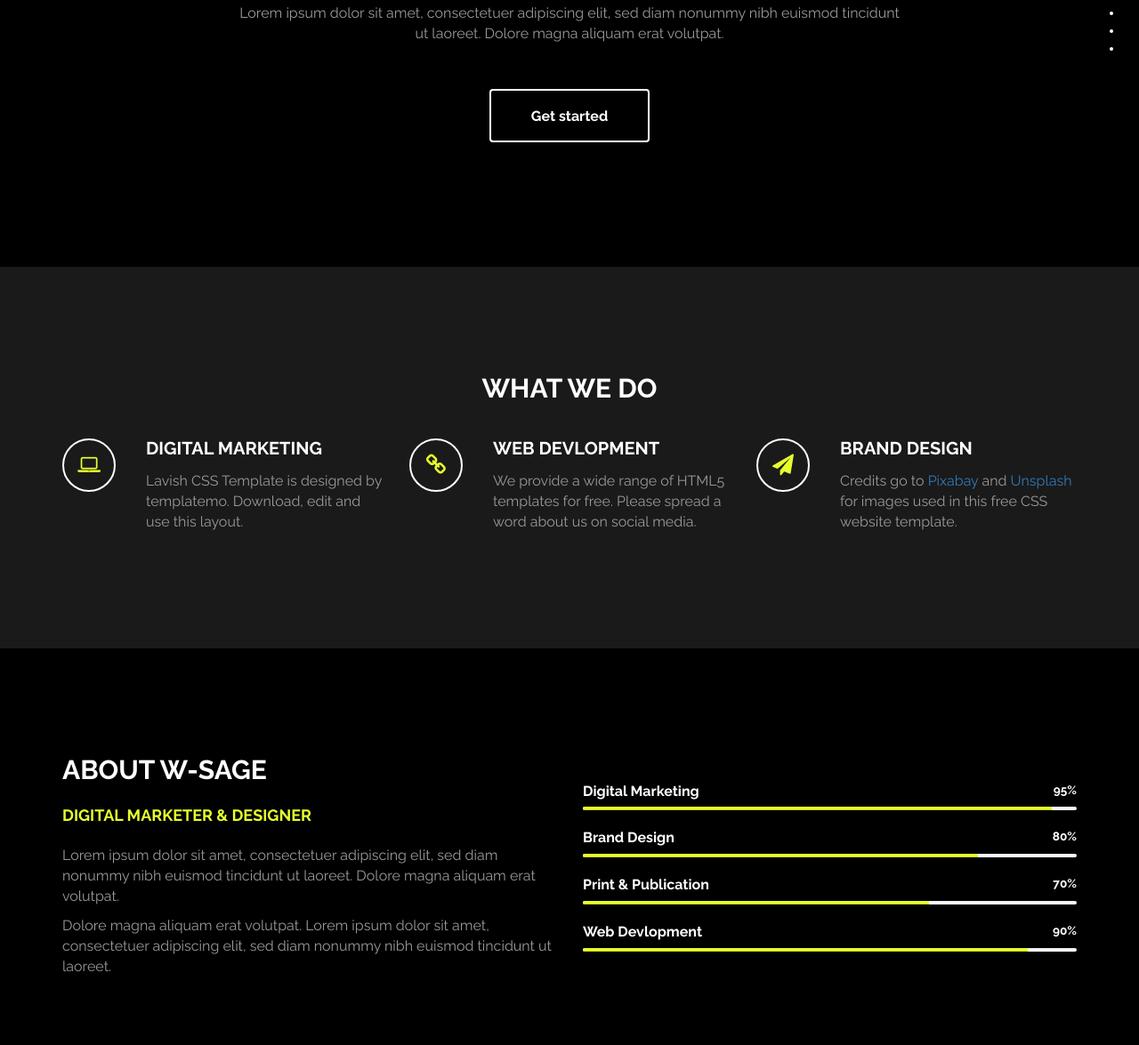
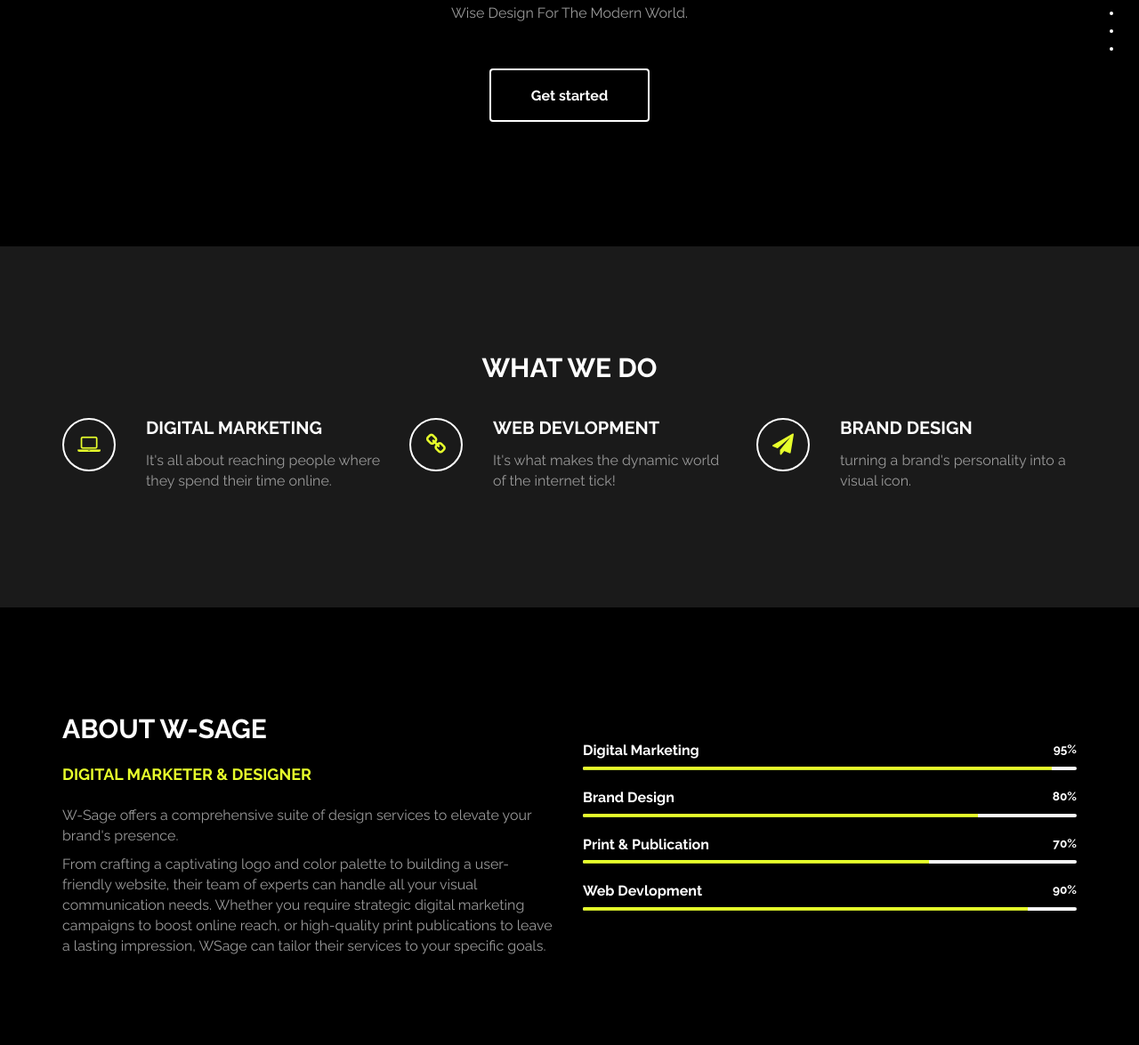
Before and after one commit to Hitarth0604/Wsage, a plain HTML site: page index.html in a window 1280 px wide. Shown: the part 385-1560 px from the top of the page at 89% size. Drawn offline with Linux system fonts and the light colour scheme.

Commit message:
Add files via upload

```diff
--- a/index.html
+++ b/index.html
@@ -32,11 +32,6 @@
 		<link rel="stylesheet" href="css/templatemo-style.css">
 
 	</head>
-	<style>
-		.btn btn-default smoothScroll wow fadeInUp:hover{
-			background-color: #E7FF2B;
-		}
-	</style>
 	<body>
 
 	<div id="fullpage">
@@ -51,7 +46,7 @@
 						<h3>W-sage</h3>
 
 						<h2 class="rotate">DIGITAL MARKETING &AMP; BRAND DESIGNING, UI &AMP; UX SPECIALIST, WEB DEVLOPMENT</h2>
-						<p>Lorem ipsum dolor sit amet, consectetuer adipiscing elit, sed diam nonummy nibh euismod tincidunt ut laoreet. Dolore magna aliquam erat volutpat.</p>
+						<p>Wise Design For The Modern World.</p>
 						<a href="#work" class="btn btn-default smoothScroll wow fadeInUp" data-wow-delay="1s" >Get started</a>
 					</div>
 					<div class="col-md-2"></div>
@@ -77,7 +72,7 @@
 							</div>
 							<div class="media-body">
 								<h3 class="media-heading">DIGITAL MARKETING</h3>
-								<p>Lavish CSS Template is designed by templatemo. Download, edit and use this layout.</p>
+								<p>It's all about reaching people where they spend their time online.</p>
 							</div>
 						</div>
 					</div>
@@ -89,7 +84,7 @@
 							</div>
 							<div class="media-body">
 								<h3 class="media-heading">WEB DEVLOPMENT</h3>
-								<p>We provide a wide range of HTML5 templates for free. Please spread a word about us on social media.</p>
+								<p> It's what makes the dynamic world of the internet tick!</p>
 							</div>
 						</div>
 					</div>
@@ -101,7 +96,8 @@
 							</div>
 							<div class="media-body">
 								<h3 class="media-heading">BRAND DESIGN</h3>
-								<p>Credits go to <a rel="nofollow" href="https://pixabay.com">Pixabay</a> and <a rel="nofollow" href="http://unsplash.com">Unsplash</a> for images used in this free CSS website template.</p>
+								<p>turning a brand's personality into a visual icon.
+									</p>
 							</div>
 						</div>
 					</div>
@@ -118,8 +114,8 @@
 					<div class="col-md-6 col-xs-11 wow fadeInLeft" data-wow-delay="0.9s">
 						<h2>ABOUT W-SAGE</h2>
 						<h4>DIGITAL MARKETER &AMP; DESIGNER</h4>
-						<p>Lorem ipsum dolor sit amet, consectetuer adipiscing elit, sed diam nonummy nibh euismod tincidunt ut laoreet. Dolore magna aliquam erat volutpat.</p>
-						<p>Dolore magna aliquam erat volutpat. Lorem ipsum dolor sit amet, consectetuer adipiscing elit, sed diam nonummy nibh euismod tincidunt ut laoreet.</p>
+						<p>W-Sage offers a comprehensive suite of design services to elevate your brand's presence.</p>
+						<p>From crafting a captivating logo and color palette to building a user-friendly website, their team of experts can handle all your visual communication needs.  Whether you require strategic digital marketing campaigns to boost online reach, or high-quality print publications to leave a lasting impression, WSage can tailor their services to your specific goals.</p>
 					</div>
 					<div class="col-md-6 col-xs-11 wow fadeInRight" data-wow-delay="0.9s">
 						<span class="text-top">Digital Marketing<small>95%</small></span>
```
